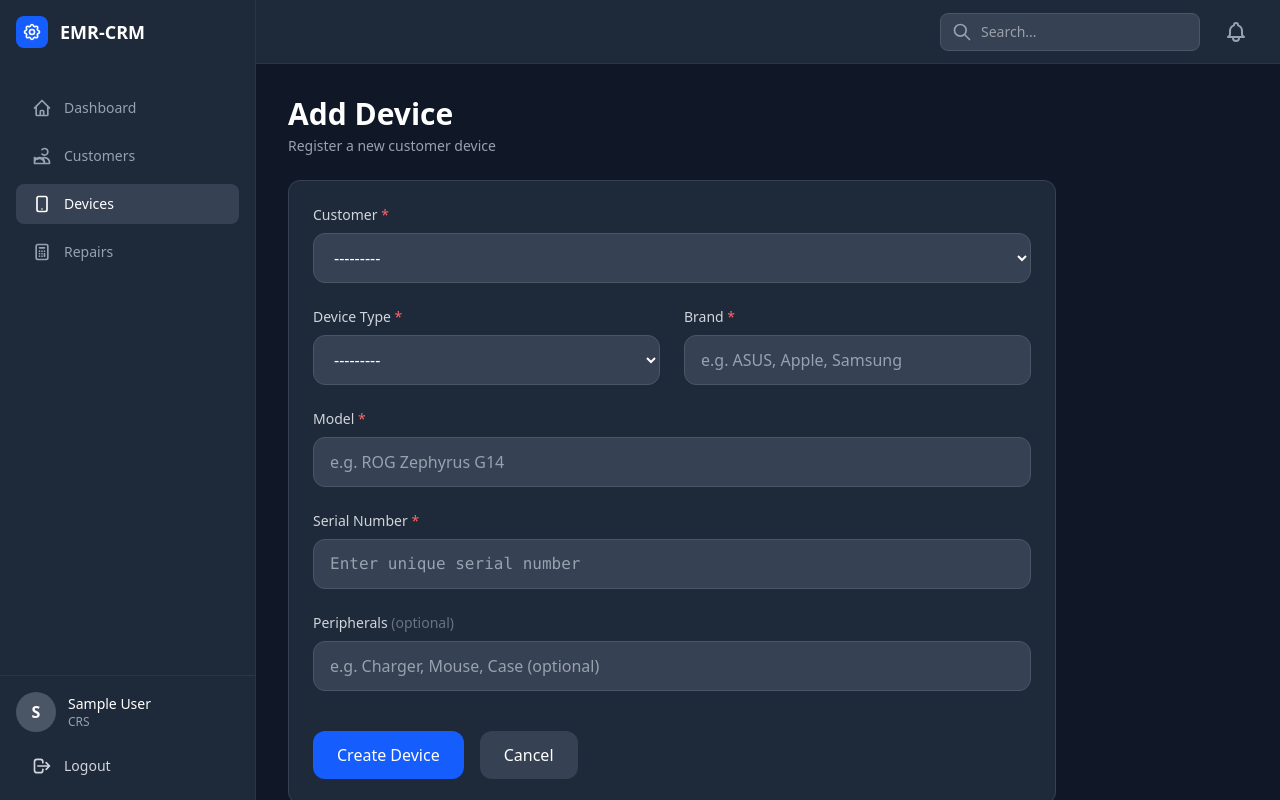
After one commit to irilnursharief/emr-crm, a Django app: page /devices/create/ in a window 1280 px wide. The commit adds this page. Run offline with Django 5.2, Linux system fonts and the light colour scheme; the visitor is signed in with stand-in values (Sample User, id 1); data that the repository does not hold is empty.

Commit message:
feat: Add device creation form and update device list with customer context

```diff
--- a/b_customers/templates/customers/customer_detail.html
+++ b/b_customers/templates/customers/customer_detail.html
@@ -54,7 +54,7 @@
         <div class="bg-gray-800 border border-gray-700 rounded-xl overflow-hidden">
             <div class="px-6 py-4 border-b border-gray-700 flex items-center justify-between">
                 <h2 class="text-white font-semibold">Registered Devices</h2>
-                <a href="#" class="px-3 py-1.5 bg-blue-600 hover:bg-blue-700 text-white text-xs rounded-lg transition">
+                <a href="{% url 'devices:create' %}?customer={{ customer.pk }}" class="px-3 py-1.5 bg-blue-600 hover:bg-blue-700 text-white text-xs rounded-lg transition">
                     Add Device
                 </a>
             </div>
--- /dev/null
+++ b/c_devices/forms.py
@@ -0,0 +1,44 @@
+from django import forms
+from .models import Device
+
+
+class DeviceForm(forms.ModelForm):
+    class Meta:
+        model = Device
+        fields = ["customer", "type", "brand", "model", "serial_number", "peripherals"]
+        widgets = {
+            "customer": forms.Select(
+                attrs={
+                    "class": "w-full px-4 py-3 bg-gray-700 border border-gray-600 rounded-xl text-white focus:outline-none focus:ring-2 focus:ring-blue-500 focus:border-transparent transition duration-200",
+                }
+            ),
+            "type": forms.Select(
+                attrs={
+                    "class": "w-full px-4 py-3 bg-gray-700 border border-gray-600 rounded-xl text-white focus:outline-none focus:ring-2 focus:ring-blue-500 focus:border-transparent transition duration-200",
+                }
+            ),
+            "brand": forms.TextInput(
+                attrs={
+                    "class": "w-full px-4 py-3 bg-gray-700 border border-gray-600 rounded-xl text-white placeholder-gray-400 focus:outline-none focus:ring-2 focus:ring-blue-500 focus:border-transparent transition duration-200",
+                    "placeholder": "e.g. ASUS, Apple, Samsung",
+                }
+            ),
+            "model": forms.TextInput(
+                attrs={
+                    "class": "w-full px-4 py-3 bg-gray-700 border border-gray-600 rounded-xl text-white placeholder-gray-400 focus:outline-none focus:ring-2 focus:ring-blue-500 focus:border-transparent transition duration-200",
+                    "placeholder": "e.g. ROG Zephyrus G14",
+                }
+            ),
+            "serial_number": forms.TextInput(
+                attrs={
+                    "class": "w-full px-4 py-3 bg-gray-700 border border-gray-600 rounded-xl text-white placeholder-gray-400 font-mono focus:outline-none focus:ring-2 focus:ring-blue-500 focus:border-transparent transition duration-200",
+                    "placeholder": "Enter unique serial number",
+                }
+            ),
+            "peripherals": forms.TextInput(
+                attrs={
+                    "class": "w-full px-4 py-3 bg-gray-700 border border-gray-600 rounded-xl text-white placeholder-gray-400 focus:outline-none focus:ring-2 focus:ring-blue-500 focus:border-transparent transition duration-200",
+                    "placeholder": "e.g. Charger, Mouse, Case (optional)",
+                }
+            ),
+        }
--- /dev/null
+++ b/c_devices/templates/devices/device_form.html
@@ -0,0 +1,103 @@
+{% extends "base_dashboard.html" %}
+
+{% block title %}Add Device{% endblock %}
+{% block page_title %}Add Device{% endblock %}
+{% block page_subtitle %}
+    <p class="mt-1 text-sm text-gray-400">Register a new customer device</p>
+{% endblock %}
+
+{% block content %}
+<div class="max-w-3xl">
+    <div class="bg-gray-800 border border-gray-700 rounded-xl p-6">
+        <form method="POST">
+            {% csrf_token %}
+
+            <div class="space-y-6">
+
+                <!-- Customer -->
+                <div>
+                    <label for="{{ form.customer.id_for_label }}" class="block text-sm font-medium text-gray-300 mb-2">
+                        Customer <span class="text-red-400">*</span>
+                    </label>
+                    {{ form.customer }}
+                    {% if form.customer.errors %}
+                        <p class="mt-1 text-sm text-red-400">{{ form.customer.errors.0 }}</p>
+                    {% endif %}
+                </div>
+
+                <div class="grid grid-cols-1 md:grid-cols-2 gap-6">
+
+                    <!-- Type -->
+                    <div>
+                        <label for="{{ form.type.id_for_label }}" class="block text-sm font-medium text-gray-300 mb-2">
+                            Device Type <span class="text-red-400">*</span>
+                        </label>
+                        {{ form.type }}
+                        {% if form.type.errors %}
+                            <p class="mt-1 text-sm text-red-400">{{ form.type.errors.0 }}</p>
+                        {% endif %}
+                    </div>
+
+                    <!-- Brand -->
+                    <div>
+                        <label for="{{ form.brand.id_for_label }}" class="block text-sm font-medium text-gray-300 mb-2">
+                            Brand <span class="text-red-400">*</span>
+                        </label>
+                        {{ form.brand }}
+                        {% if form.brand.errors %}
+                            <p class="mt-1 text-sm text-red-400">{{ form.brand.errors.0 }}</p>
+                        {% endif %}
+                    </div>
+
+                </div>
+
+                <!-- Model -->
+                <div>
+                    <label for="{{ form.model.id_for_label }}" class="block text-sm font-medium text-gray-300 mb-2">
+                        Model <span class="text-red-400">*</span>
+                    </label>
+                    {{ form.model }}
+                    {% if form.model.errors %}
+                        <p class="mt-1 text-sm text-red-400">{{ form.model.errors.0 }}</p>
+                    {% endif %}
+                </div>
+
+                <!-- Serial Number -->
+                <div>
+                    <label for="{{ form.serial_number.id_for_label }}" class="block text-sm font-medium text-gray-300 mb-2">
+                        Serial Number <span class="text-red-400">*</span>
+                    </label>
+                    {{ form.serial_number }}
+                    {% if form.serial_number.errors %}
+                        <p class="mt-1 text-sm text-red-400">{{ form.serial_number.errors.0 }}</p>
+                    {% endif %}
+                </div>
+
+                <!-- Peripherals -->
+                <div>
+                    <label for="{{ form.peripherals.id_for_label }}" class="block text-sm font-medium text-gray-300 mb-2">
+                        Peripherals <span class="text-gray-500 font-normal">(optional)</span>
+                    </label>
+                    {{ form.peripherals }}
+                    {% if form.peripherals.errors %}
+                        <p class="mt-1 text-sm text-red-400">{{ form.peripherals.errors.0 }}</p>
+                    {% endif %}
+                </div>
+
+                <!-- Actions -->
+                <div class="pt-4 flex items-center gap-4">
+                    <button type="submit"
+                            class="px-6 py-3 bg-blue-600 hover:bg-blue-700 text-white font-medium rounded-xl transition duration-200 focus:outline-none focus:ring-2 focus:ring-blue-500 focus:ring-offset-2 focus:ring-offset-gray-800">
+                        Create Device
+                    </button>
+                    <a href="{% url 'devices:list' %}"
+                       class="px-6 py-3 bg-gray-700 hover:bg-gray-600 text-white font-medium rounded-xl transition duration-200">
+                        Cancel
+                    </a>
+                </div>
+
+            </div>
+        </form>
+    </div>
+</div>
+{% endblock %}
--- a/c_devices/templates/devices/device_list.html
+++ b/c_devices/templates/devices/device_list.html
@@ -8,7 +8,7 @@
 <div class="bg-gray-800 border border-gray-700 rounded-xl overflow-hidden">
   <div class="px-6 py-4 border-b border-gray-700 flex items-center justify-between">
     <div class="text-white font-semibold">All Devices</div>
-    <a href="#" class="px-4 py-2 bg-blue-600 hover:bg-blue-700 text-white text-sm rounded-lg transition">
+    <a href="{% url 'devices:create' %}" class="px-4 py-2 bg-blue-600 hover:bg-blue-700 text-white text-sm rounded-lg transition">
       Add Device
     </a>
   </div>
--- a/c_devices/urls.py
+++ b/c_devices/urls.py
@@ -5,4 +5,5 @@ app_name = "devices"
 
 urlpatterns = [
     path("", views.device_list, name="list"),
+    path("create/", views.device_create, name="create"),
 ]
--- a/c_devices/views.py
+++ b/c_devices/views.py
@@ -1,6 +1,9 @@
 from django.contrib.auth.decorators import login_required
-from django.shortcuts import render
+from django.contrib import messages
+from django.shortcuts import render, redirect
+from b_customers.models import Customer
 from .models import Device
+from .forms import DeviceForm
 
 
 @login_required
@@ -9,3 +12,32 @@ def device_list(request):
         "-created_at"
     )
     return render(request, "devices/device_list.html", {"devices": devices})
+
+
+@login_required
+def device_create(request):
+    customer_id = request.GET.get("customer")
+
+    if request.method == "POST":
+        form = DeviceForm(request.POST)
+        if form.is_valid():
+            device = form.save(commit=False)
+            device.created_by = request.user
+            device.save()
+
+            messages.success(
+                request, f"Device {device.brand} {device.model} created successfully."
+            )
+            return redirect("customers:detail", pk=device.customer.pk)
+    else:
+        form = DeviceForm()
+
+        # Preselect customer if ?customer=<id> is in URL
+        if customer_id:
+            try:
+                customer = Customer.objects.get(pk=customer_id)
+                form.fields["customer"].initial = customer
+            except Customer.DoesNotExist:
+                pass
+
+    return render(request, "devices/device_form.html", {"form": form})
--- a/static/css/output.css
+++ b/static/css/output.css
@@ -991,11 +939,6 @@ input#tab-overview:checked~div .tab-label[for="tab-overview"], input#tab-quotati
   syntax: "*";
   inherits: false;
 }
-@property --tw-outline-style {
-  syntax: "*";
-  inherits: false;
-  initial-value: solid;
-}
 @property --tw-duration {
   syntax: "*";
   inherits: false;
@@ -1074,7 +1017,6 @@ input#tab-overview:checked~div .tab-label[for="tab-overview"], input#tab-quotati
       --tw-border-style: solid;
       --tw-font-weight: initial;
       --tw-tracking: initial;
-      --tw-outline-style: solid;
       --tw-duration: initial;
       --tw-shadow: 0 0 #0000;
       --tw-shadow-color: initial;
```
Also changed, not shown: other parts of static/css/output.css (+0 -52 lines).
